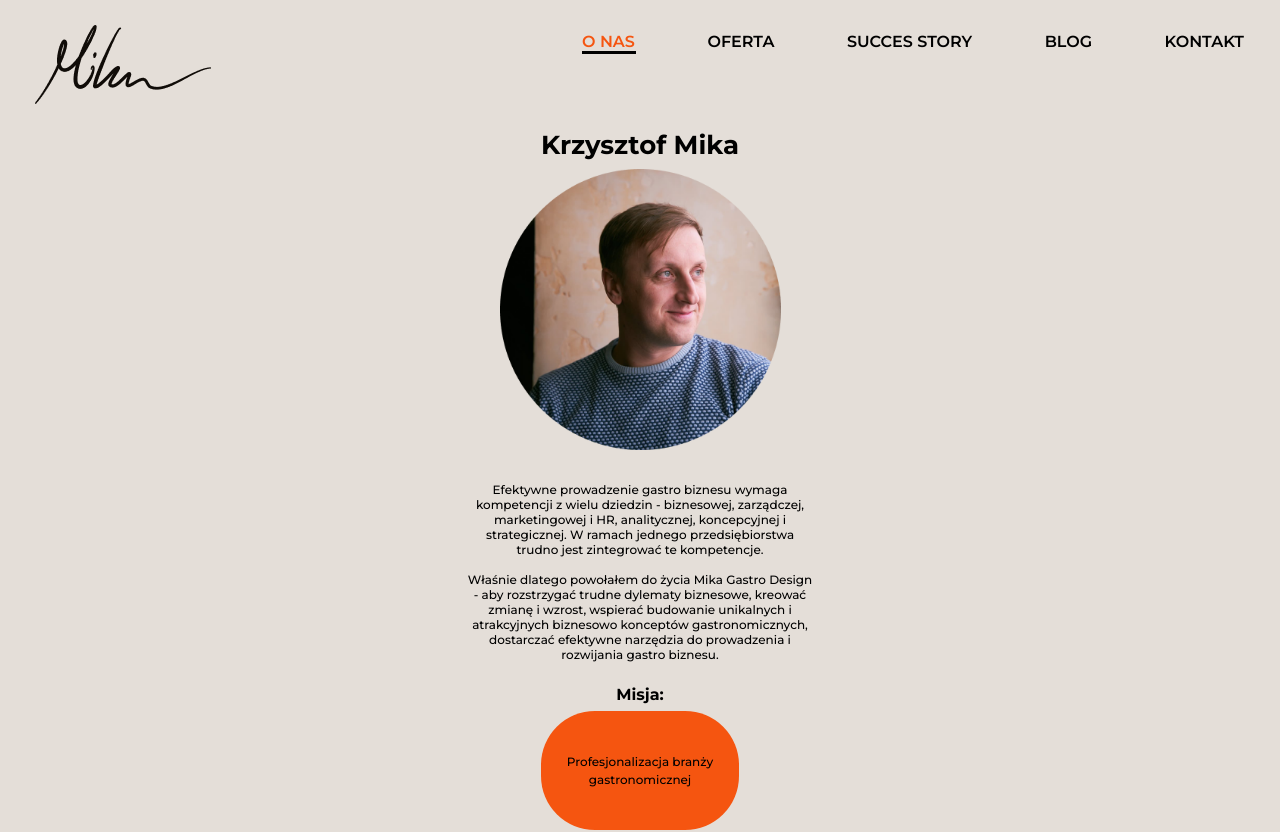
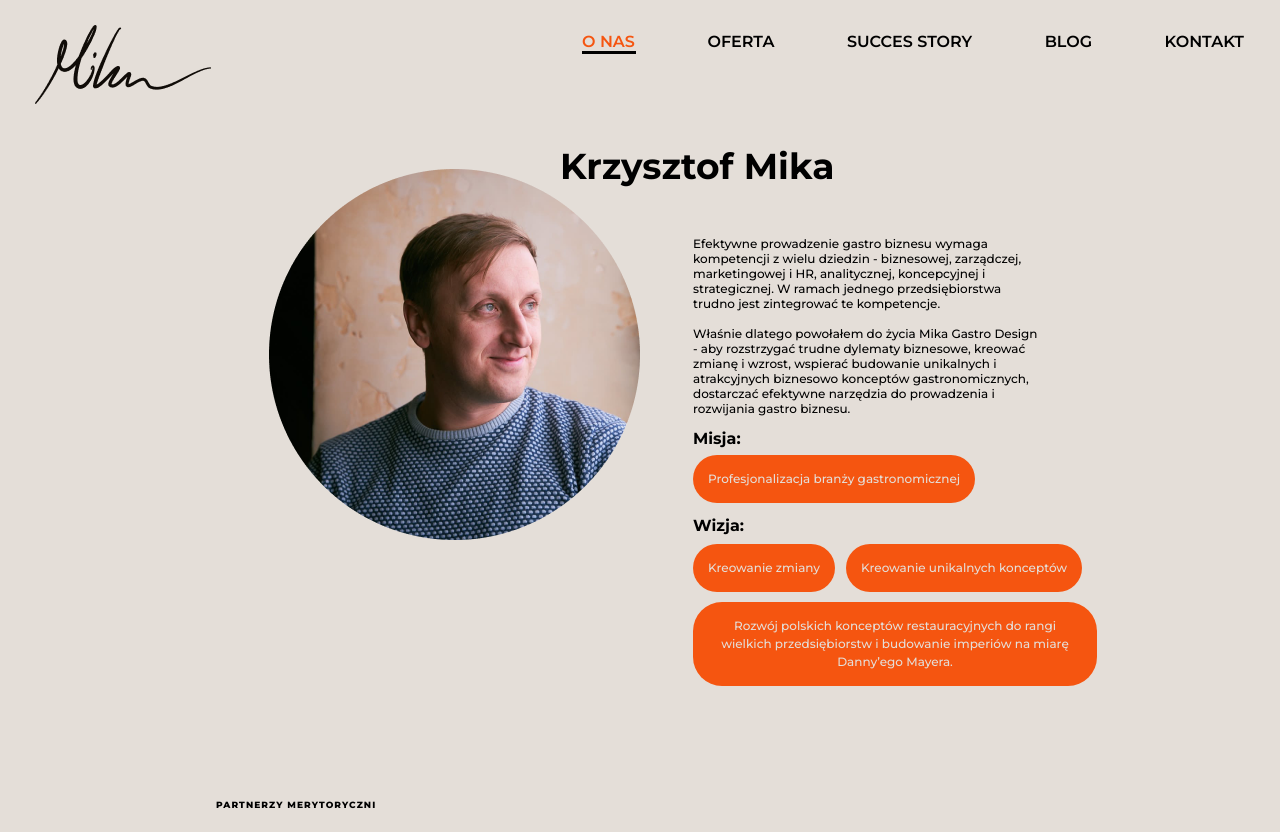
Before and after one commit to PIvSky/mgd_app, a React (Vite) app: page /about in a window 1280 px wide. Shown: the top 832 px of the page. Built offline with nearby package versions, Linux system fonts and the light colour scheme.

Commit message:
done layout for desktop

```diff
--- a/src/components/About/About.jsx
+++ b/src/components/About/About.jsx
@@ -52,6 +52,7 @@
                     <div className='bio-photo'>
                         <img className='bio-photo-element' alt='about-photo' src={aboutPic}/>
                     </div>
+                    <div className='grid-wrapper'>
                         <div className='bio-content-element'>
                             <p>{aboutData.content.aboutOne}</p>
                             <p>{aboutData.content.aboutTwo}</p>
@@ -75,7 +76,7 @@
                                     </div>
                                 ))}
                             </div>
-
+                        </div>
                     </div>
                 </div>
                 <div className='bio-partners'>
@@ -100,6 +101,7 @@
                     </div>
                 </div>
             </div>
+            {/* TODO: dodaj background img */}
         </div>
     )
 }
--- a/src/components/About/About.scss
+++ b/src/components/About/About.scss
@@ -5,39 +5,93 @@
 @import '../../styles/mediaQueries';
 
 .about {
-
     .bio {
-
         &-content {
             display: flex;
             flex-direction: column;
             justify-content: center;
             align-items: center;
 
+            @include for-desktop {
+                display: grid;
+                grid-template-columns: repeat(2, 1fr);
+                grid-template-rows: repeat(2, auto);
+                grid-column-gap: 0px;
+                grid-row-gap: 0px;
+                margin: 0 auto;
+                padding-inline: 110px;
+                align-items: flex-start;
+            }
+
             .bio-title {
                 padding-top: 25px;
+
+                @include for-desktop {
+                    grid-area: 1 / 1 / 2 / 3;
+                    text-align: center;
+                    position: relative;
+                    height: 40px;
+                    margin: 0 auto;
+                    text-wrap: nowrap;
+                }
+
                 &__element {
                     @include lg-title__mobile;
+                    @include for-desktop {
+                        @include md-title;
+                        position: absolute;
+                        left: -80px;
+                        top: 40px;
+                    }
                 }
             }
 
             .bio-photo {
                 padding-top: 8px;
+
+                @include for-desktop {
+                    grid-area: 2 / 1 / 3 / 2;
+                    padding-top: 0px;
+                    position: relative;
+                }
+
                 img {
                     width: 281px;
                     height: 281px;
+
+                    @include for-desktop {
+                        width: 371px;
+                        height: 371px;
+                        position: absolute;
+                        right: 0px;
                     }
                 }
+            }
+
+            .grid-wrapper {
+                max-width: 415px;
+                padding-left: 53px;
 
                 .bio-content-element {
                     padding-top: 29px;
                     padding-inline: 60px;
                     max-width: 350px;
 
+                    @include for-desktop {
+                        grid-area: 2 / 2 / 3 / 3;
+                        width: auto;
+                        padding-inline: 0;
+                        padding-top: 67px;
+                    }
+
                     p {
                         @include md-content;
                         font-weight: 500;
                         text-align: center;
+
+                        @include for-desktop {
+                            text-align: left;
+                        }
 
                         &:nth-child(2) {
                             padding-top: 15px;
@@ -49,9 +103,18 @@
                 .bio-content-mission {
                     padding-top: 25px;
 
+                    @include for-desktop {
+                        grid-area: 2 / 2 / 3 / 3;
+                        padding-top: 15px;
+                    }
+
                     h4 {
                         text-align: center;
                         margin: 0 auto;
+
+                        @include for-desktop {
+                            text-align: start;
+                        }
                     }
                     .rect-container {
                         margin: 0 auto;
@@ -61,6 +124,11 @@
                         justify-content: center;
                         align-items: center;
                         flex-wrap: wrap;
+
+                        @include for-desktop {
+                            justify-content: flex-start;
+                            width: auto;
+                        }
 
                         .mission-rect {
                             margin-top: 18px;
@@ -75,6 +143,13 @@
                                 margin-top: 8px;
                             }
 
+                            @include for-desktop {
+                                margin: 0;
+                                width: auto;
+                                height: auto;
+                                border-radius: 29px;
+                            }
+
                             &-text {
                                 text-align: center;
                                 padding-inline: 15px;
@@ -82,27 +157,46 @@
                                 font-style: normal;
                                 font-weight: 500;
                                 line-height: 18px;
+
+                                @include for-desktop {
+                                    color: map-get($colors, beige );
+                                    padding: 15px;
                                 }
                             }
                         }
-
+                    }
+                }
             }
 
             .bio-content-vision {
                 padding-top: 45px;
 
+                @include for-desktop {
+                    grid-area: 2 / 2 / 3 / 3;
+                    padding-top: 15px;
+                }
+
                 h4 {
                     text-align: center;
+
+                    @include for-desktop {
+                        text-align: start;
+                    }
                 }
 
                 .rect-container {
                     margin: 0 auto;
+                    width: 80%;
                     display: flex;
-                    width: 80%;
                     flex-direction: row;
                     justify-content: center;
                     align-items: center;
                     flex-wrap: wrap;
+
+                    @include for-desktop {
+                        justify-content: flex-start;
+                        width: auto;
+                    }
 
                     .vision-rect {
                         margin-top: 18px;
@@ -117,6 +211,18 @@
                             margin-top: 8px;
                         }
 
+                        @include for-desktop {
+                            margin-inline: 0;
+                            margin-right: 11px;
+                            margin-top: 10px;
+                            width: auto;
+                            height: auto;
+                            border-radius: 29px;
+                            &:nth-child(1) {
+                                margin-top: 10px;
+                            }
+                        }
+
                         &-text {
                             text-align: center;
                             margin: 0 auto;
@@ -125,6 +231,11 @@
                             font-style: normal;
                             font-weight: 500;
                             line-height: 18px;
+
+                            @include for-desktop {
+                                color: map-get($colors, beige );
+                                padding: 15px;
+                            }
                         }
                     }
                 }
@@ -133,12 +244,10 @@
         }
 
         .bio-partners {
-
             @include  for-large-desktop {
                 margin: 0 auto;
                 max-width: 930px;
             }
-
             padding-top: 72px;
 
             h4 {
@@ -179,7 +288,6 @@
         }
 
         .bio-people {
-
             padding-bottom: 180px;
 
             @include  for-large-desktop {
--- a/src/components/Nav/Nav.jsx
+++ b/src/components/Nav/Nav.jsx
@@ -129,3 +129,5 @@
 }
 
 export default Nav
+
+// TODO : gdy pojawia się scroll, przesuwa się kontent nawigacji - do poprawy
```
Lines whose indentation alone changed are shown as unchanged.
